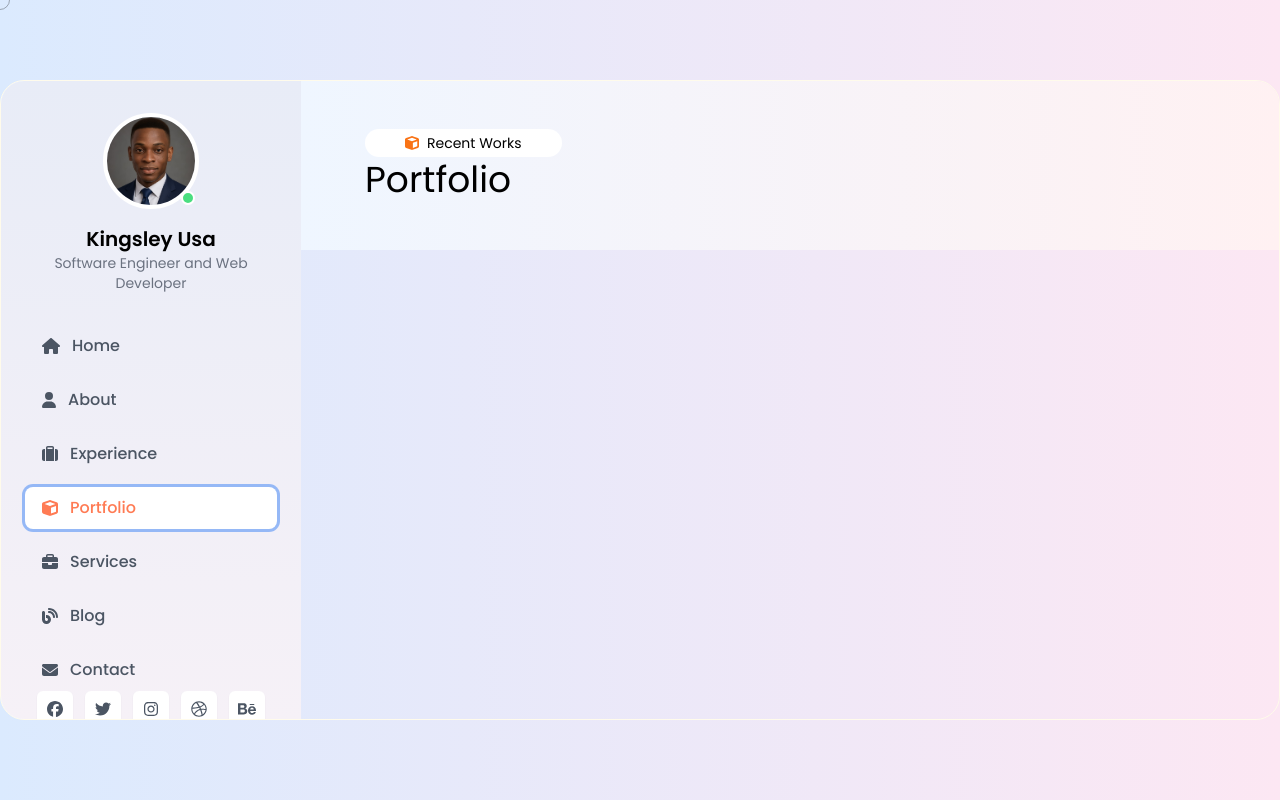
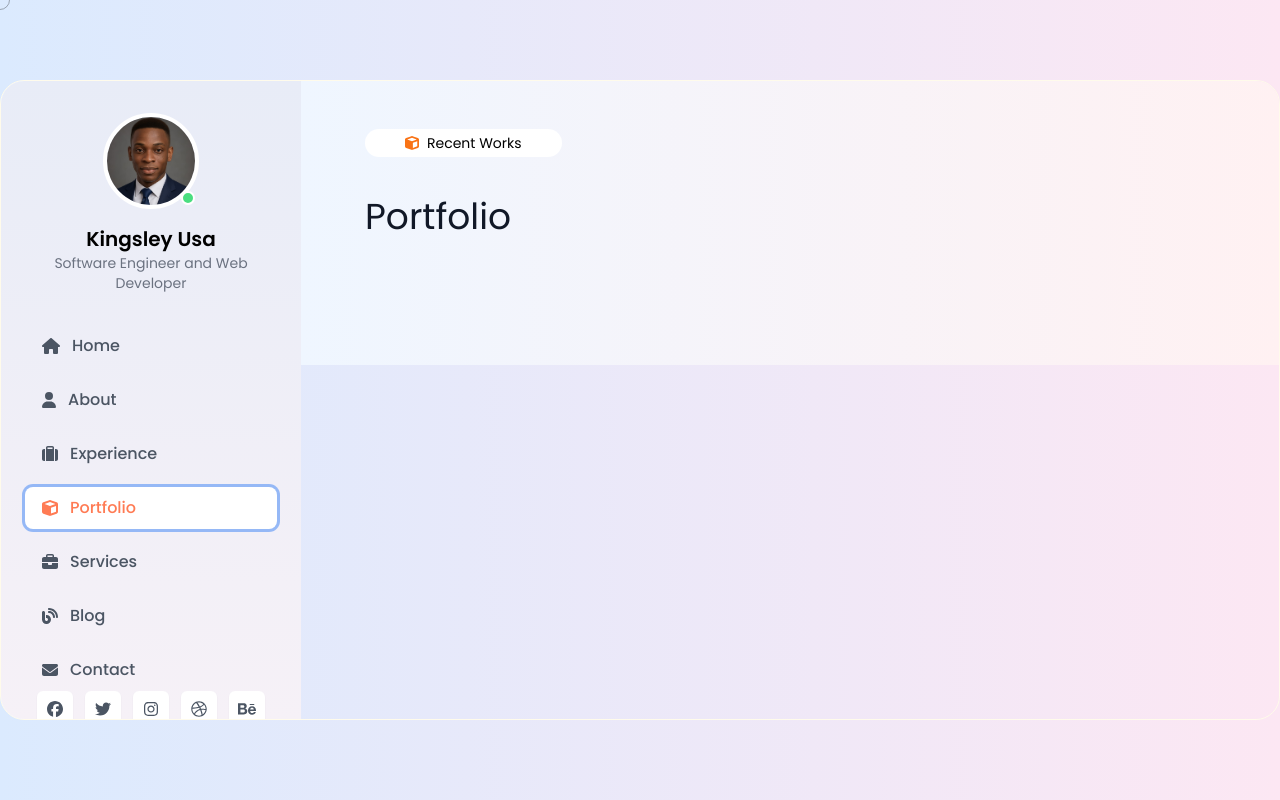
Before and after one commit to TheKingsident/kingsley-portfolio, a React (Vite) app: page / in a window 1280 px wide. Both pictures are taken after a click on the button "Portfolio". Built offline with nearby package versions, Linux system fonts and the light colour scheme.

Commit message:
Refactor Portfolio component layout for improved structure and readability

```diff
--- a/src/pages/Portfolio.tsx
+++ b/src/pages/Portfolio.tsx
@@ -8,7 +8,16 @@ const Portfolio = () => {
         <FontAwesomeIcon icon={faCube} className="text-orange-500" />
           Recent Works
       </div>
-      <h1>Portfolio</h1>
+      <div className="flex flex-col gap-10 mt-10">
+        <h1 className="text-4xl text-gray-900">
+          Portfolio
+        </h1>
+        <div className="grid grid-cols-1 md:grid-cols-2 gap-10 mt-10">
+
+        </div>
+
+      </div>
+
 
     </section>
   )
```
